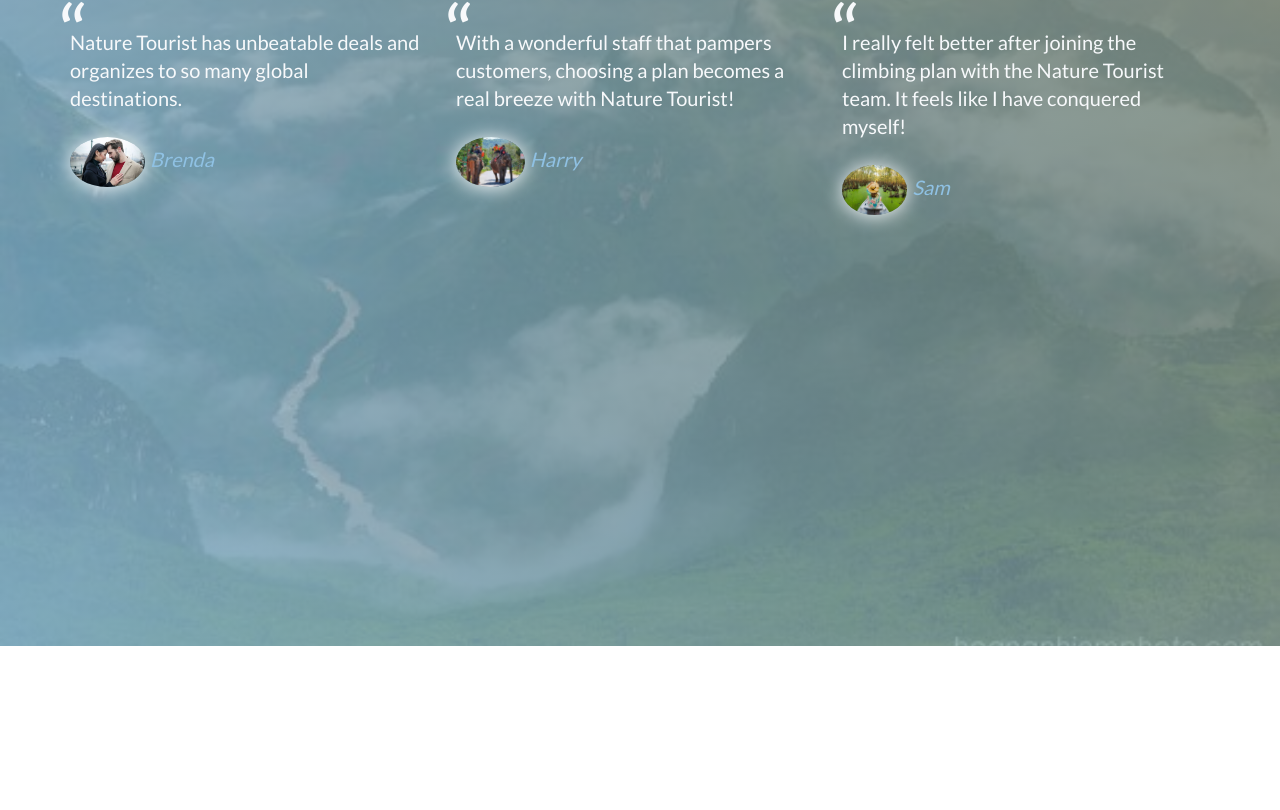
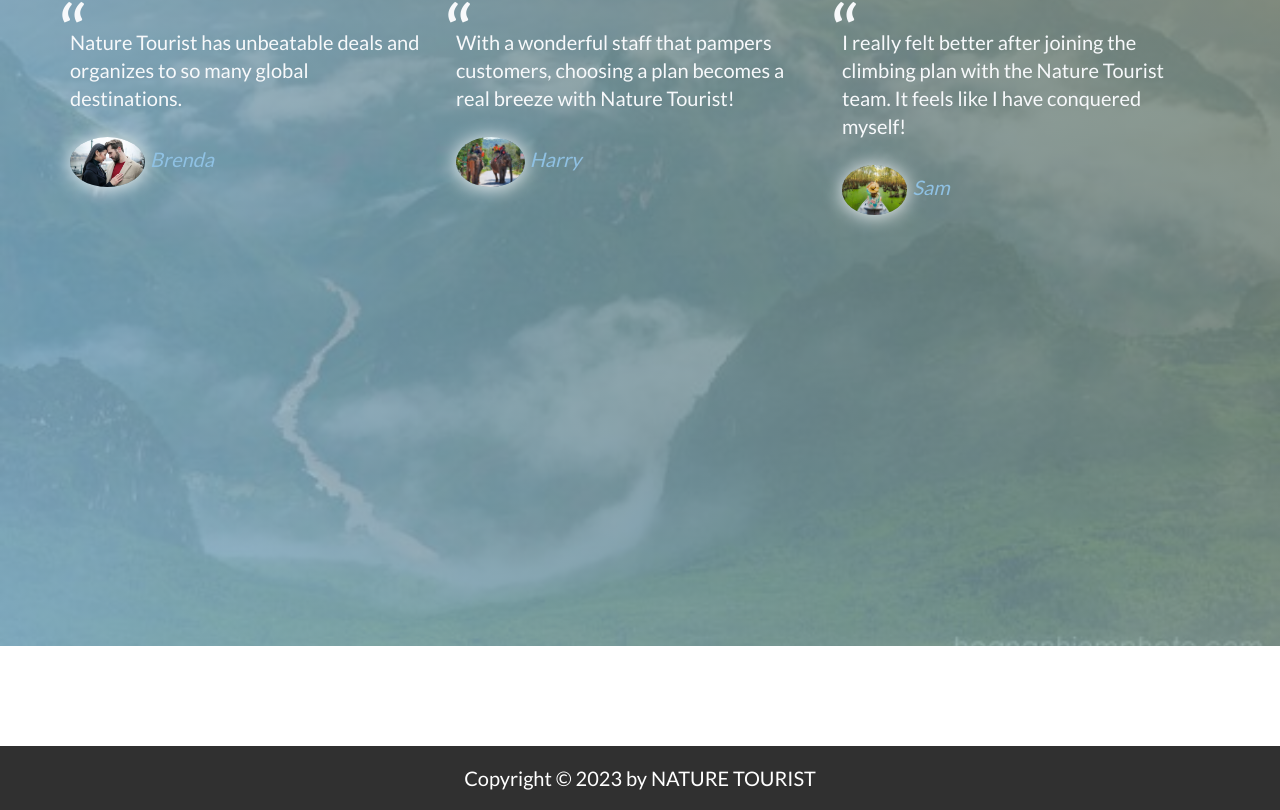
Before and after one commit to samsamhuynh/nature-tourist, a plain HTML site: page Nature Tourist Project/index.html in a window 1280 px wide. Shown: the part 2214-3024 px from the top of the page. Before the commit the page ends 2860 px from the top, so only its background shows below. Drawn offline with Linux system fonts and the light colour scheme; a script that the page names is missing.

Commit message:
THÊM FOOTER

```diff
--- a/Nature Tourist Project/asset/css/style.css
+++ b/Nature Tourist Project/asset/css/style.css
@@ -216,3 +216,14 @@
   vertical-align: middle;
   margin-right: 5px;
 }
+
+/* ------------Contact FORM-------------- */
+
+/* ----------------------------------- */
+/* ------------FOOTER-------------- */
+footer {
+  text-align: center;
+  background-color: #303030;
+  color: #fff;
+  padding: 20px 0;
+}
--- a/Nature Tourist Project/index.html
+++ b/Nature Tourist Project/index.html
@@ -215,6 +215,14 @@
         </div>
       </div>
     </section>
+
+    <section class="contact-section"></section>
+
+    <!-- --------------------------------------------------------- -->
+    <!-- PHẦN CHÂN-->
+    <footer>
+      <p>Copyright © 2023 by NATURE TOURIST</p>
+    </footer>
     <script src="main.js"></script>
   </body>
 </html>
```
